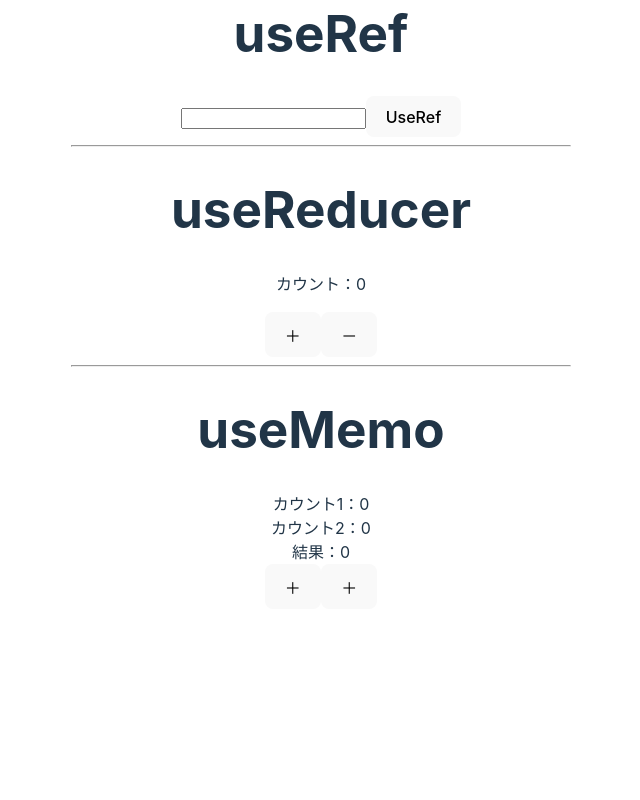
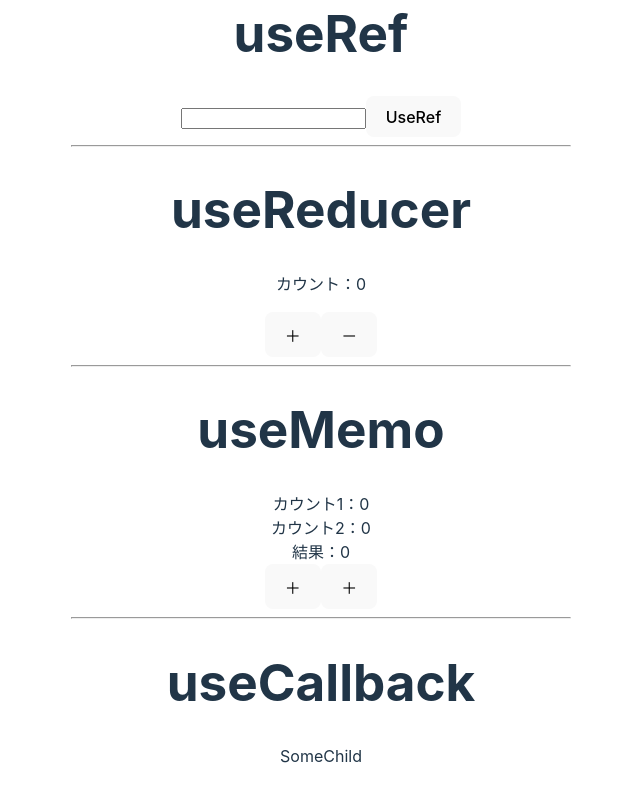
Before and after one commit to raia-tateoka/react-hooks-tutorial-yt, a React (Vite) app in the folder react-hooks-tutorial-yt/: page / in a window 1280 px wide. Shown: the part 496-1296 px from the top of the page, without its empty margins (319-959 px from the left). Before the commit the page ends 1137 px from the top, so only its background shows below. Built offline with nearby package versions, Linux system fonts and the light colour scheme.

Commit message:
useCallback

```diff
--- a/react-hooks-tutorial-yt/src/App.jsx
+++ b/react-hooks-tutorial-yt/src/App.jsx
@@ -1,17 +1,18 @@
-import { useEffect, useState, useContext, useRef, useReducer, useMemo } from 'react';
+import { useEffect, useState, useContext, useRef, useReducer, useMemo, useCallback } from 'react';
 import './App.css'
 import ShinCodeContext from './main';
+import SomeChild from './SomeChild';
 
 /**
- * useState   データが変更されたタイミングでレンダリングする
- * useEffect  発火のタイミングを決めることができる
- *            useEffect内で依存関係のあるものを使わない（無限ループ対策）
- * useContext コンポーネント間のデータの受け渡し
- * useRef     input等の参照したい値を取得することができる
- * useReducer Reduxのような概念（難しいため今はこんなものなんだ程度で覚える）
- * useMemo    メモ化することができる（メモリに値を保存することができる）
- *            第二引数に変化を見るものを指定できる
- *
+ * useState     データが変更されたタイミングでレンダリングする
+ * useEffect    発火のタイミングを決めることができる
+ *              useEffect内で依存関係のあるものを使わない（無限ループ対策）
+ * useContext   コンポーネント間のデータの受け渡し
+ * useRef       input等の参照したい値を取得することができる
+ * useReducer   Reduxのような概念（難しいため今はこんなものなんだ程度で覚える）
+ * useMemo      メモ化することができる（メモリに値を保存することができる）
+ *              第二引数に変化を見るものを指定できる
+ * useCallback  関数のメモ化
  */
 
 const reducer = (state, action) => {
@@ -47,6 +48,7 @@ function App() {
   const [count01, setCount01] = useState(0);
   const [count02, setCount02] = useState(0);
 
+  // useMemo
   // const square = () => {
   //   let i = 0;
   //   while (i < 2000000000) {
@@ -65,6 +67,16 @@ function App() {
     console.log("クリックされました");
     return count02 * count02;
   }, [count02]);
+
+  // useCallback
+  const [counter, setCounter] = useState(0);
+
+  // const showCount = () => {
+  //   alert('これは重い処理です');
+  // };
+  const showCount = useCallback(() => {
+    alert('これは重い処理です');
+  },[counter]);
 
   return (
     <div className="App">
@@ -95,6 +107,10 @@ function App() {
       <div>結果：{square}</div>
       <button onClick={() => setCount01(count01 + 1)}>＋</button>
       <button onClick={() => setCount02(count02 + 1)}>＋</button>
+
+      <hr />
+      <h1>useCallback</h1>
+      <SomeChild showCount={showCount} />
     </div>
   );
 }
--- /dev/null
+++ b/react-hooks-tutorial-yt/src/SomeChild.jsx
@@ -0,0 +1,9 @@
+import React from 'react'
+
+function SomeChild() {
+  return (
+    <div>SomeChild</div>
+  );
+}
+
+export default SomeChild
```
